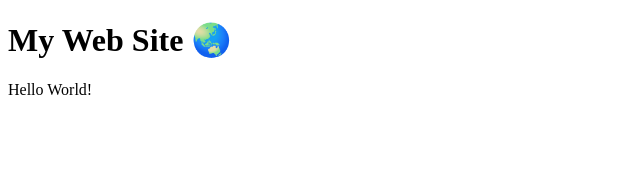
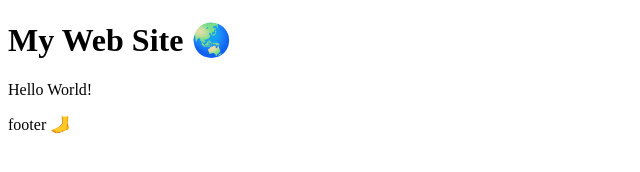
Before and after one commit to DanielFitzsimmons/git-basics, a plain HTML site: page index.html in a window 1280 px wide. Shown: the full height of the page, 0-640 px from the left. Drawn offline with Linux system fonts and the light colour scheme.

Commit message:
#1 added the footer

```diff
--- a/index.html
+++ b/index.html
@@ -8,5 +8,8 @@
 <body>
 	<h1>My Web Site 🌏</h1>
 	<p>Hello World!</p>
+	<footer>
+		footer 🦶
+	</footer>
 </body>
 </html>
```
